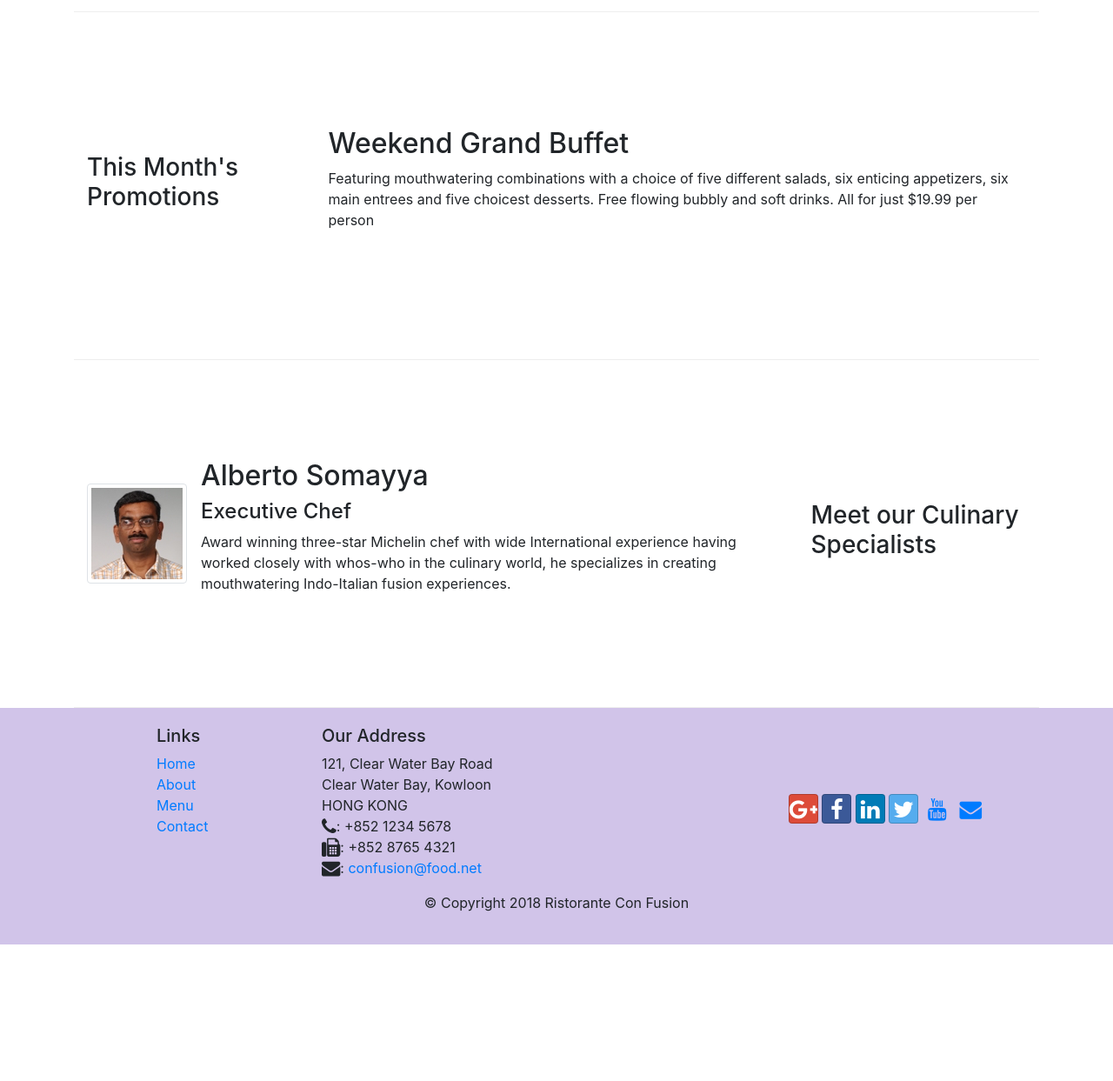
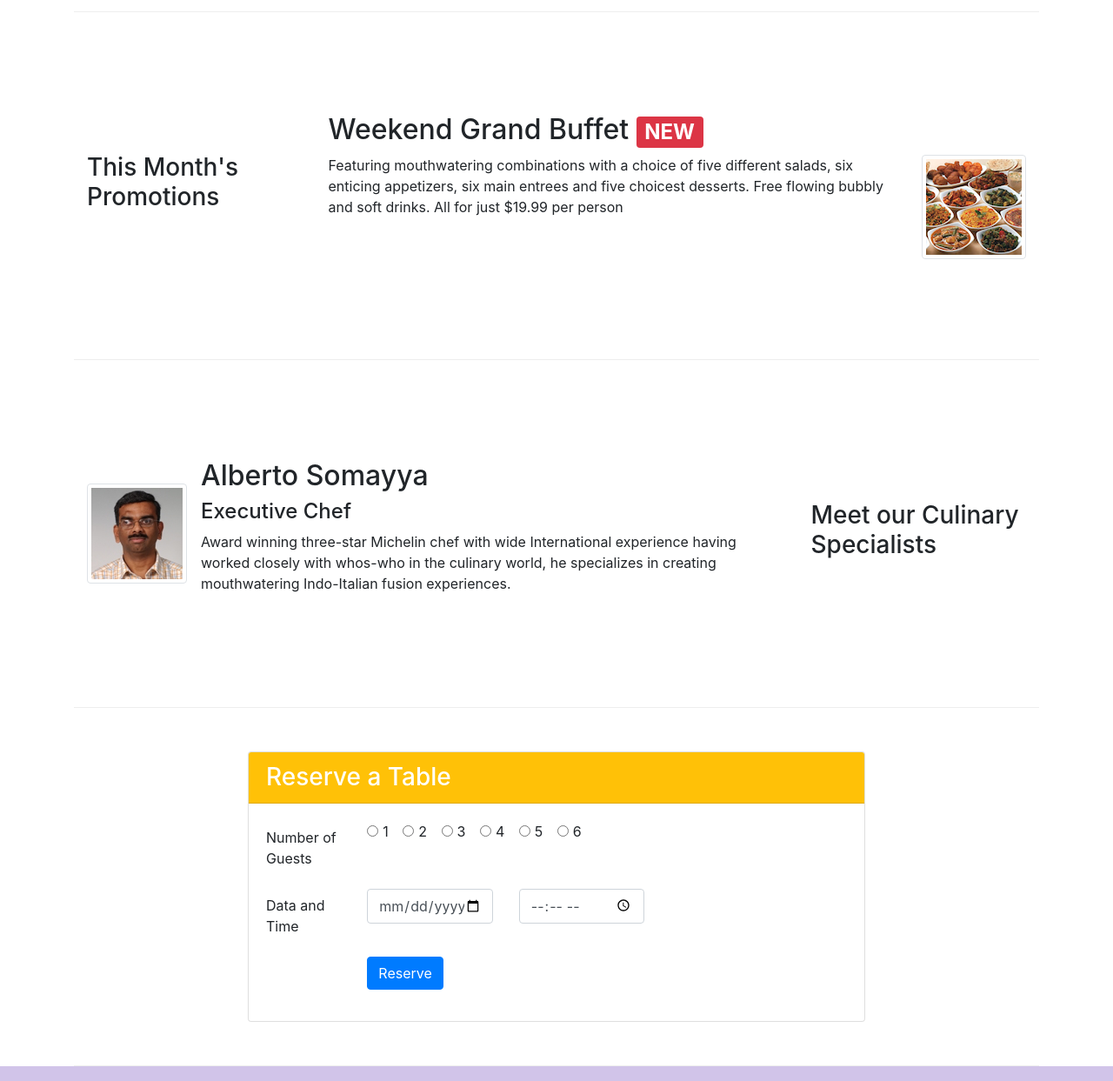
Before and after one commit to Drasmaurg/conFusion, a website: page index.html in a window 1280 px wide. Shown: the part 720-1963 px from the top of the page at 87% size. Before the commit the page ends 1806 px from the top, so only its background shows below. Drawn offline with nearby package versions, Linux system fonts and the light colour scheme.

Commit message:
second assignament finish

```diff
--- a/index.html
+++ b/index.html
@@ -41,8 +41,11 @@
                     <h1>Ristorante con Fusion</h1>
                     <p>We take inspiration from the World's best cuisines, and create a unique fusion experience. Our lipsmacking creations will tickle your culinary senses!</p>
                 </div>
-                <div class="col-12 col-sm align-self-center">
+                <div class="col-12 col-sm-3 align-self-center">
                     <img src="./img/logo.png" class="img-fluid">
+                </div>
+                <div class="col-12 col-sm-3 align-self-center">
+                    <button class="btn btn-warning text-black btn-sm-block" type="submit"><a style="text-decoration:none" href="#reservation">Reserve Table</a></button>
                 </div>
             </div>
         </div>
@@ -59,7 +62,7 @@
                     src="./img/uthappizza.png" alt="uthapizza">
                     <div class="media-body">
                         <h2 class="mt-0">Uthappizza <span class="badge badge-danger">HOT</span> <span class="badge badge-pill badge-secondary">$4.99</span></h2>
-                        <p>A unique combination of Indian Uthappam (pancake) and Italian pizza, topped with Cerignola olives, ripe vine cherry tomatoes, Vidalia onion, Guntur chillies and Buffalo Paneer.</p>
+                        <p class="d-none d-sm-block">A unique combination of Indian Uthappam (pancake) and Italian pizza, topped with Cerignola olives, ripe vine cherry tomatoes, Vidalia onion, Guntur chillies and Buffalo Paneer.</p>
                     </div>
                 </div>
             </div>
@@ -71,11 +74,14 @@
                 <h3>This Month's Promotions</h3>
             </div>
             <div class="col col-sm col-md">
-                <h2>Weekend Grand Buffet</h2>
-                <p>Featuring mouthwatering combinations with a choice of five different salads, six enticing appetizers, six main entrees and five choicest desserts. Free flowing bubbly and soft drinks. All for just $19.99 per person </p>
+                <h2>Weekend Grand Buffet <span class="badge badge-danger">NEW</span></h2>
+                <div class="media">
+                <p class="d-none d-sm-block">Featuring mouthwatering combinations with a choice of five different salads, six enticing appetizers, six main entrees and five choicest desserts. Free flowing bubbly and soft drinks. All for just $19.99 per person </p>
+                <img class="d-flex ml-3 img-thumbnail align-self-center"
+                src="./img/buffet.png" alt="buffet">
             </div>
+           </div>
         </div>
-
         <div class="row row-content align-items-center">
             <div class="col-12 col-sm-4 order-sm-last col-md-3">
                 <h3>Meet our Culinary Specialists</h3>
@@ -87,10 +93,65 @@
                     <div class="media-body">
                         <h2 class="mt-0">Alberto Somayya</h2>
                         <h4>Executive Chef</h4>
-                        <p>Award winning three-star Michelin chef with wide International experience having worked closely with whos-who in the culinary world, he specializes in creating mouthwatering Indo-Italian fusion experiences. </p>
+                        <p class="d-none d-sm-block">Award winning three-star Michelin chef with wide International experience having worked closely with whos-who in the culinary world, he specializes in creating mouthwatering Indo-Italian fusion experiences. </p>
                     </div>
                 </div>
             </div>
+        </div>
+
+        <div class="row row-content justify-content-center">
+            <div class="col-sm-8 col-12">
+                <div class="card">
+                <h3 class="card-header bg-warning text-white text-left" id="reservation">Reserve a Table</h3>
+                <div class="card-body">
+                    <form>
+                        <div class="form-group row">
+                            <label for="Number of Guests" class="col-12 col-md-2 col-form-label" id="reservation">Number of Guests</label>
+                            <div class="col-12 col-md-6">
+                            <div class="form-check form-check-inline">
+                                <input class="form-check-input" type="radio" name="inlineRadioOptions" id="inlineRadio1" value="option1">
+                                <label class="form-check-label" for="inlineRadio1">1</label>
+                            </div>
+                              <div class="form-check form-check-inline">
+                                <input class="form-check-input" type="radio" name="inlineRadioOptions" id="inlineRadio2" value="option2">
+                                <label class="form-check-label" for="inlineRadio2">2</label>
+                            </div>
+                             <div class="form-check form-check-inline">
+                                <input class="form-check-input" type="radio" name="inlineRadioOptions" id="inlineRadio3" value="option3">
+                                <label class="form-check-label" for="inlineRadio3">3</label>
+                            </div>
+                            <div class="form-check form-check-inline">
+                                <input class="form-check-input" type="radio" name="inlineRadioOptions" id="inlineRadio4" value="option4">
+                                <label class="form-check-label" for="inlineRadio4">4</label>
+                            </div>
+                            <div class="form-check form-check-inline">
+                                <input class="form-check-input" type="radio" name="inlineRadioOptions" id="inlineRadio5" value="option5">
+                                <label class="form-check-label" for="inlineRadio5">5</label>
+                            </div>
+                            <div class="form-check form-check-inline">
+                                <input class="form-check-input" type="radio" name="inlineRadioOptions" id="inlineRadio6" value="option6">
+                                <label class="form-check-label" for="inlineRadio6">6</label>
+                            </div>
+                            </div>
+                        </div>
+                        <div class="form-group row">
+                            <label for="datetime" class="col-12 col-md-2 col-form-label">Data and Time</label>
+                            <div class="col-8 col-md-3">
+                                <input type="date" class="form-control" id="date" name="date" placeholder="Date">
+                            </div>
+                            <div class="col-8 col-md-3">
+                                <input type="time" class="form-control" id="time" name="time" placeholder="Time">
+                            </div>
+                        </div>
+                        <div class="form-group row">
+                            <div class="offset-md-2 col-md-10">
+                                <button type="submit" class="btn btn-primary">Reserve</button>
+                            </div>
+                        </div>
+                    </form>
+                </div>
+            </div>
+        </div>
         </div>
     </div>
 
```
